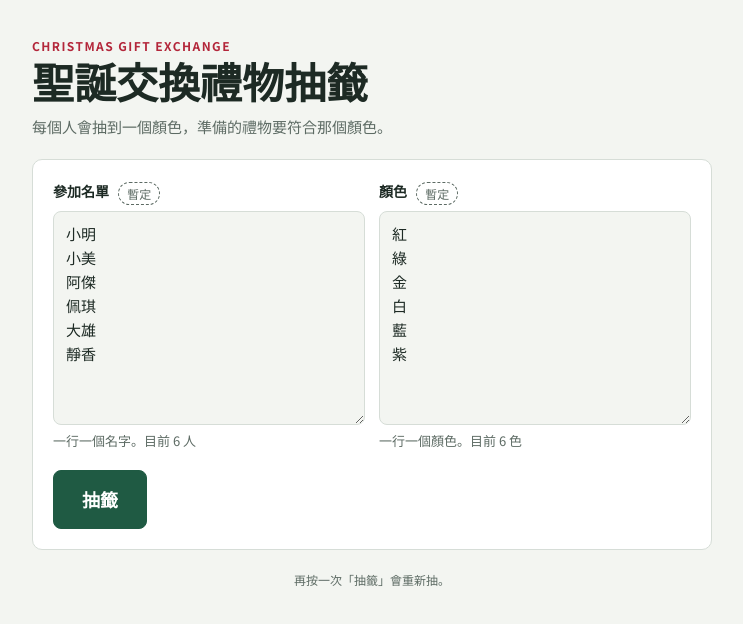
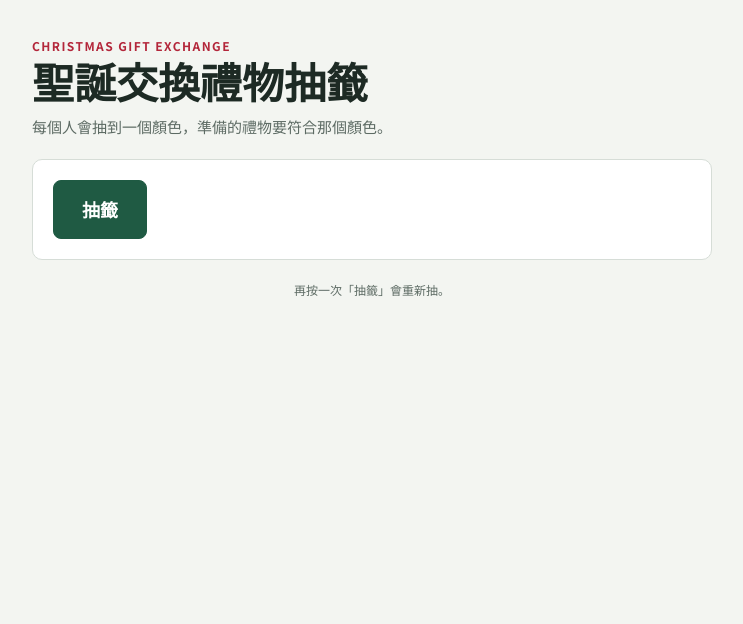
Before and after one commit to natsunari/test0000, a plain HTML site: page index.html in a window 1280 px wide. Shown: the whole page, without its empty margins (268-1011 px from the left). Drawn offline with Linux system fonts and the light colour scheme; a web font is replaced by a local one.

Commit message:
Fix participants and colors, show only the draw button
Co-Authored-By: Claude Opus 5.5 <noreply@anthropic.com>
Claude-Session: https://claude.ai/code/session_01DYDbQJUTJeqAkLnVAzJoJa

```diff
--- a/index.html
+++ b/index.html
@@ -107,7 +107,7 @@ footer { font-size: 12px; color: var(--muted); text-align: center; }
   </header>
 
   <section class="panel">
-    <div class="row">
+    <div class="row" hidden>
       <div class="field">
         <label for="names">參加名單 <span class="example" id="exNames">暫定</span></label>
         <textarea id="names" rows="8"></textarea>
@@ -142,17 +142,17 @@ footer { font-size: 12px; color: var(--muted); text-align: center; }
 <script>
 (function () {
   const $ = (id) => document.getElementById(id);
-  const KEY = "xmas-exchange-v4";
-  const EX_NAMES = "小明\n小美\n阿傑\n佩琪\n大雄\n靜香";
-  const EX_COLORS = "紅\n綠\n金\n白\n藍\n紫";
+  const KEY = "xmas-exchange-v7";
+  const EX_NAMES = "彭丞麒\n邱宇婷\n廖志翔\n王灝庭\n葉昕逵\n謝彥守\n張博傑\n廖振凱\n林妤茜\n詹孟真\n陳晉偉\n吳宛蓁\n劉亦謙\n劉倫綱\n游婉𤩦";
+  const EX_COLORS = "紅\n綠\n金\n銀\n白\n黑\n藍\n紫";
   // Swatch colors for common names; anything else shows text only.
   const SW = { 紅: "#c8283c", 綠: "#2e8b57", 金: "#d4a537", 銀: "#c0c4c8", 白: "#ffffff", 黑: "#1a1a1a", 藍: "#2f6fd6", 紫: "#7b4bb5",
     黃: "#f2c94c", 橘: "#ee7d2b", 粉紅: "#f29bb7", 粉: "#f29bb7", 咖啡: "#7a5233", 棕: "#7a5233", 灰: "#8a8f94" };
   const swOf = (c) => SW[c] || SW[c.replace(/色$/, "")];
 
-  let state = { names: EX_NAMES, colors: EX_COLORS, exNames: true, exColors: true, result: null };
+  let state = { names: EX_NAMES, colors: EX_COLORS, exNames: false, exColors: false, result: null };
   function save() { try { localStorage.setItem(KEY, JSON.stringify(state)); } catch (e) {} }
-  function load() { try { const s = JSON.parse(localStorage.getItem(KEY) || "null"); if (s) state = Object.assign(state, s); } catch (e) {} }
+  function load() { try { const s = JSON.parse(localStorage.getItem(KEY) || "null"); if (s && s.result) state.result = s.result; } catch (e) {} }
 
   const esc = (s) => String(s).replace(/[&<>"']/g, (c) => ({ "&": "&amp;", "<": "&lt;", ">": "&gt;", '"': "&quot;", "'": "&#39;" }[c]));
   const lines = (t) => t.split(/[\n,，、]+/).map((s) => s.trim()).filter(Boolean);
```
